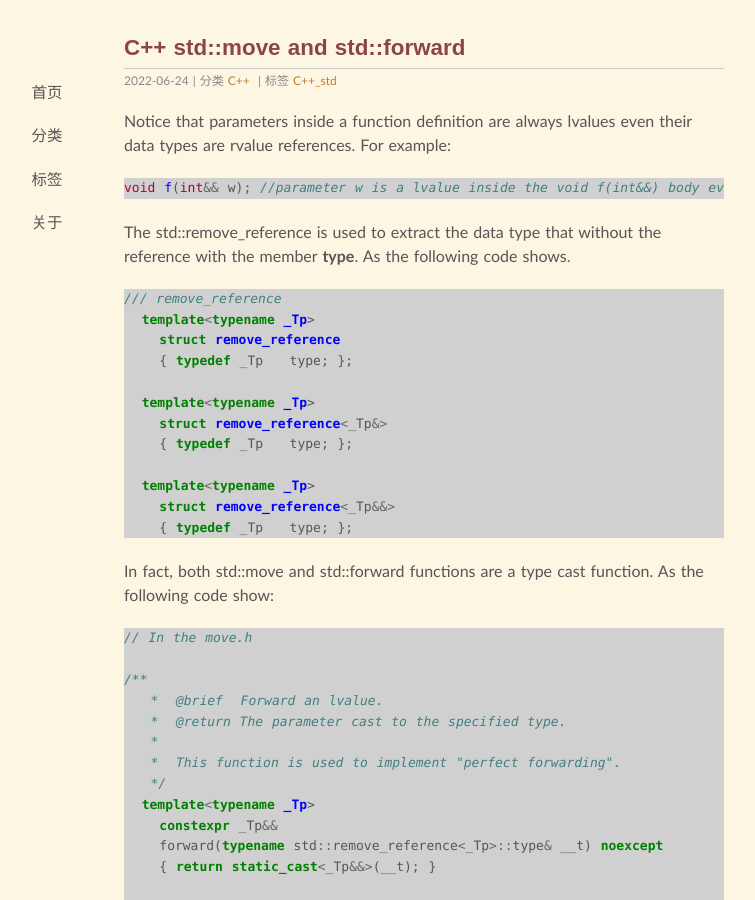
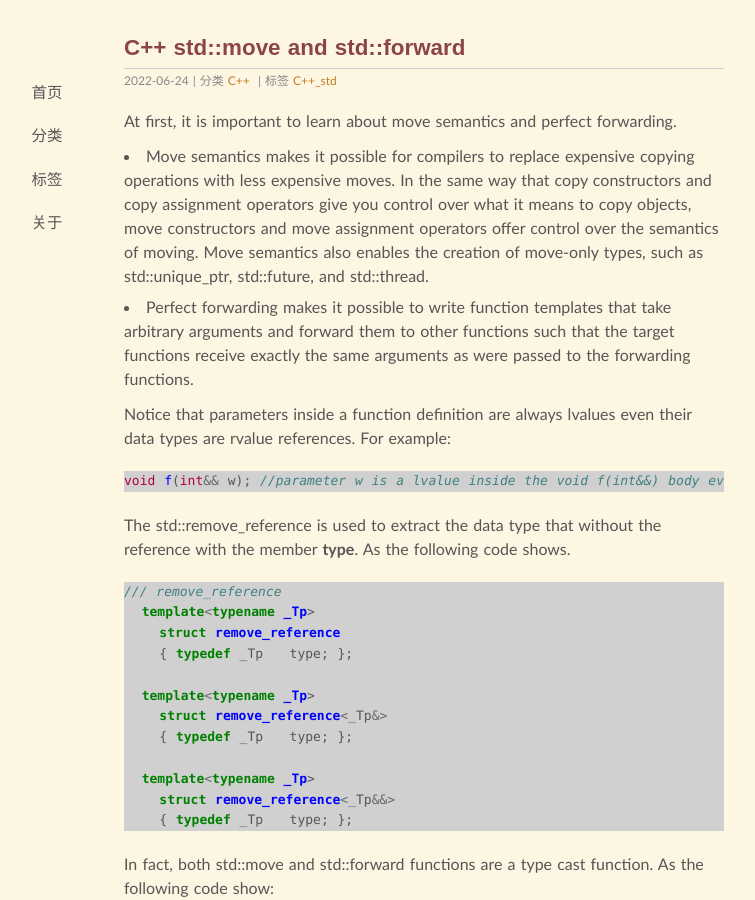
Before and after one commit to SaltyFish123/SaltyFish123.github.io, a Jekyll site: the page built from _posts/2022-06-24-c++_move_forward.md, in a window 1280 px wide and 900 px high. Shown: the whole window, without its empty margins (216-971 px from the left). Built offline with Jekyll 4.4.1, drawn with Linux system fonts in a browser that asks for light colours; comment, search, counter and statistics services are not loaded; some of the changed text lies outside the part shown.

Commit message:
Modify c++_move_forward

````diff
--- a/_posts/2022-06-24-c++_move_forward.md
+++ b/_posts/2022-06-24-c++_move_forward.md
@@ -5,6 +5,11 @@ date: 2022-06-24
 categories: C++
 tags: C++_std
 ---
+
+At first, it is important to learn about move semantics and perfect forwarding.
+
+* Move semantics makes it possible for compilers to replace expensive copying operations with less expensive moves. In the same way that copy constructors and copy assignment operators give you control over what it means to copy objects, move constructors and move assignment operators offer control over the semantics of moving. Move semantics also enables the creation of move-only types, such as std::unique_ptr, std::future, and std::thread.
+* Perfect forwarding makes it possible to write function templates that take arbitrary arguments and forward them to other functions such that the target functions receive exactly the same arguments as were passed to the forwarding functions.
 
 Notice that parameters inside a function definition are always lvalues even their data types are rvalue references. For example:
 
@@ -88,8 +93,8 @@ void p(T&& name) {
 
 int main(int argc, char* argv[]) {
     string text = "123";
-    p(text); // This will call the first function
-    p(move(text)); // This will call the second function
+    p(text); // This will call the first function, T is string&
+    p(move(text)); // This will call the second function, T is string
 }
 ```
 
````
